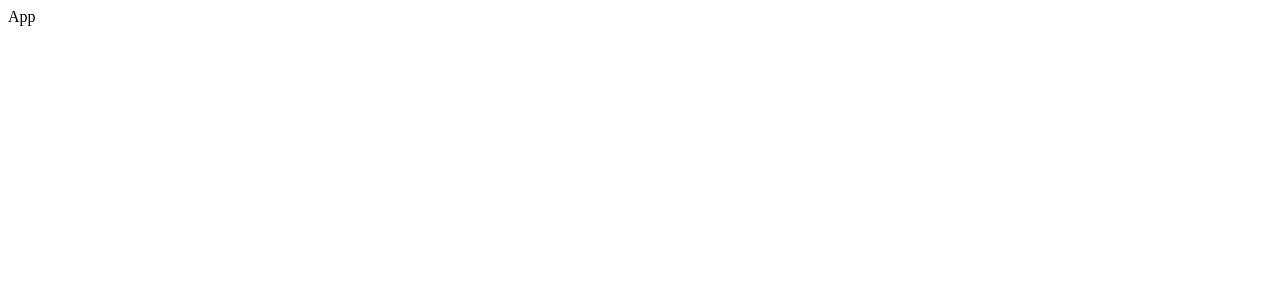
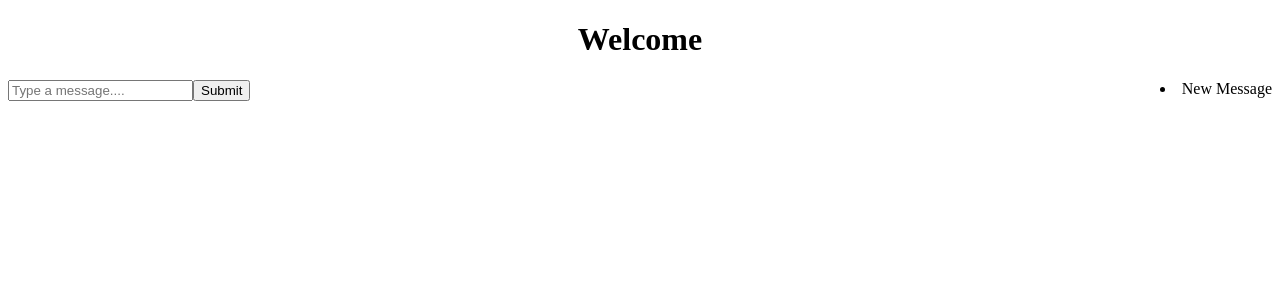
Before and after one commit to cgdhanush/LiveChatX, a React (Vite) app in the folder chat-frontend/: page / in a window 1280 px wide. Shown: the top 300 px of the page. Built offline with nearby package versions, Linux system fonts and the light colour scheme.

Commit message:
added simple logic

```diff
--- a/chat-frontend/src/App.tsx
+++ b/chat-frontend/src/App.tsx
@@ -1,7 +1,8 @@
+import Home from "./pages/Home"
 
 const App = () => {
   return (
-    <div>App</div>
+    <Home />
   )
 }
 
--- /dev/null
+++ b/chat-frontend/src/pages/Home.tsx
@@ -0,0 +1,47 @@
+import { useState } from "react";
+import "./home.css";
+
+const Home = () => {
+  const [chats, setChats] = useState(["New Message"]);
+  const [inputMessage, setInputMessage] = useState("");
+
+  const handleSubmit = (e: React.SubmitEvent<HTMLFormElement>) => {
+    e.preventDefault();
+
+    if (!inputMessage.trim()) return;
+
+    setChats([...chats, inputMessage]);
+    setInputMessage("");
+  };
+  return (
+    <>
+      <h1>Welcome</h1>
+      <div className="chat">
+        <div className="chat-form">
+          <form
+            onSubmit={(e) => {
+              handleSubmit(e);
+            }}
+          >
+            <input
+              type="text"
+              value={inputMessage}
+              onChange={(e) => {
+                setInputMessage(e.target.value);
+              }}
+              placeholder="Type a message...."
+            />
+            <input type="submit" />
+          </form>
+        </div>
+        <div className="chat-disp">
+          {chats.map((message, index) => (
+            <li key={index}> {message} </li>
+          ))}
+        </div>
+      </div>
+    </>
+  );
+};
+
+export default Home;
--- /dev/null
+++ b/chat-frontend/src/pages/home.css
@@ -0,0 +1,8 @@
+h1 {
+  text-align: center;
+}
+
+.chat {
+  display: flex;
+  justify-content: space-between;
+}
```
